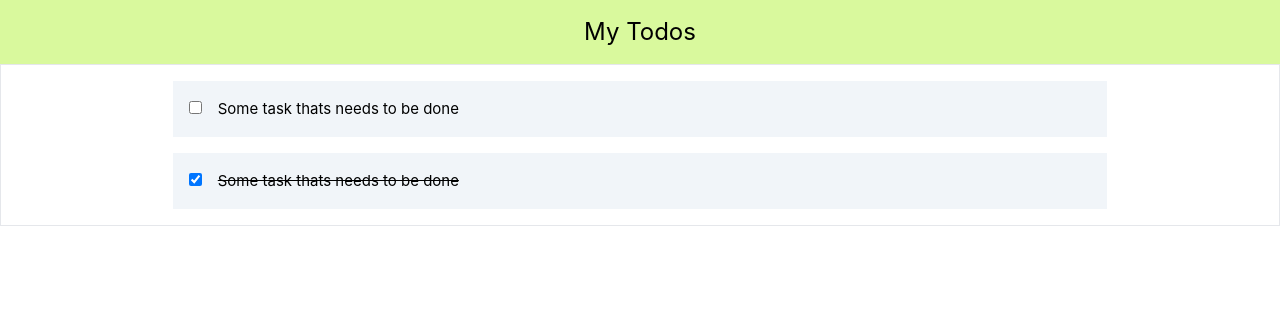
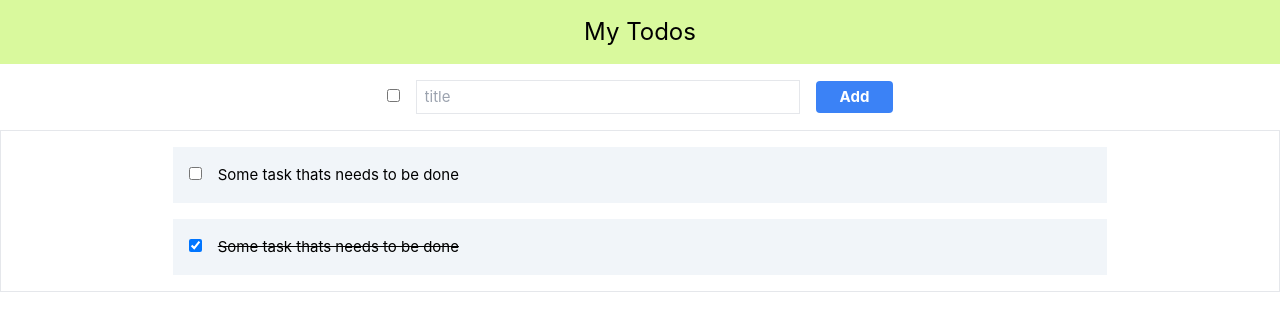
Before and after one commit to codedbychavez/vanilla-todo, a Vue app: page / in a window 1280 px wide. Shown: the top 330 px of the page. Built offline with nearby package versions, Linux system fonts and the light colour scheme.

Commit message:
Added todo form

```diff
--- a/src/App.vue
+++ b/src/App.vue
@@ -3,6 +3,9 @@
     <!-- Main stuff goes here -->
     <AppHeader />
     <!-- Add todo form -->
+    <div class="todo-form-container">
+      <TodoForm />
+    </div>
     <div class="todos-container">
       <div class="todo-item-wrapper" v-for="todo of todos">
         <TodoItem
@@ -19,10 +22,12 @@
 <script>
 import TodoItem from "./components/TodoItem.vue";
 import AppHeader from "./components/AppHeader.vue";
+import TodoForm from "./components/TodoForm.vue";
 export default {
   components: {
     TodoItem,
     AppHeader,
+    TodoForm,
   },
   data() {
     return {
@@ -60,6 +65,11 @@ export default {
 </script>
 
 <style>
+
+.todo-form-container {
+
+}
+
 .todos-container {
   @apply border p-4;
 }
--- a/src/assets/base.css
+++ b/src/assets/base.css
@@ -12,8 +12,6 @@
 
 body {
   min-height: 100vh;
-  color: var(--color-text);
-  background: var(--color-background);
   transition: color 0.5s, background-color 0.5s;
   line-height: 1.6;
   font-family: Inter, -apple-system, BlinkMacSystemFont, 'Segoe UI', Roboto, Oxygen, Ubuntu,
--- a/src/components/TodoForm.vue
+++ b/src/components/TodoForm.vue
@@ -1,6 +1,14 @@
 <template>
-  <form @submit="handleFormSubmit" class="todo-form">
-  <!-- TODO: Add form here -->
+  <form @submit.prevent="handleFormSubmit" class="todo-form">
+    <div class="form-element">
+      <input v-model="formData.isComplete" type="checkbox" />
+    </div>
+    <div class="form-element">
+      <input v-model="formData.title" class="title-input" type="text" placeholder="title" />
+    </div>
+    <div class="form-element">
+      <button class="submit-button" type="submit">Add</button>
+    </div>
   </form>
 </template>
 
@@ -10,9 +18,11 @@ import { v4 as uuid } from 'uuid';
 export default {
   data() {
     return {
-      id: '',
-      title: '',
-      isComplete: false,
+      formData: {
+        id: '',
+        title: '',
+        isComplete: false,
+      }
     }
   },
   methods: {
@@ -21,9 +31,24 @@ export default {
     },
 
     handleFormSubmit() {
-
+      this.formData.id = this.generateRandomId();
+      console.log(this.formData);
     }
   }
 }
 
 </script>
+
+<style>
+.todo-form {
+  @apply flex gap-4 py-4 items-center w-max mx-auto;
+}
+
+.title-input {
+  @apply border py-1 px-2 w-96;
+}
+
+.submit-button {
+  @apply px-6 py-1 bg-blue-500 text-white font-bold rounded !important;
+}
+</style>
```
